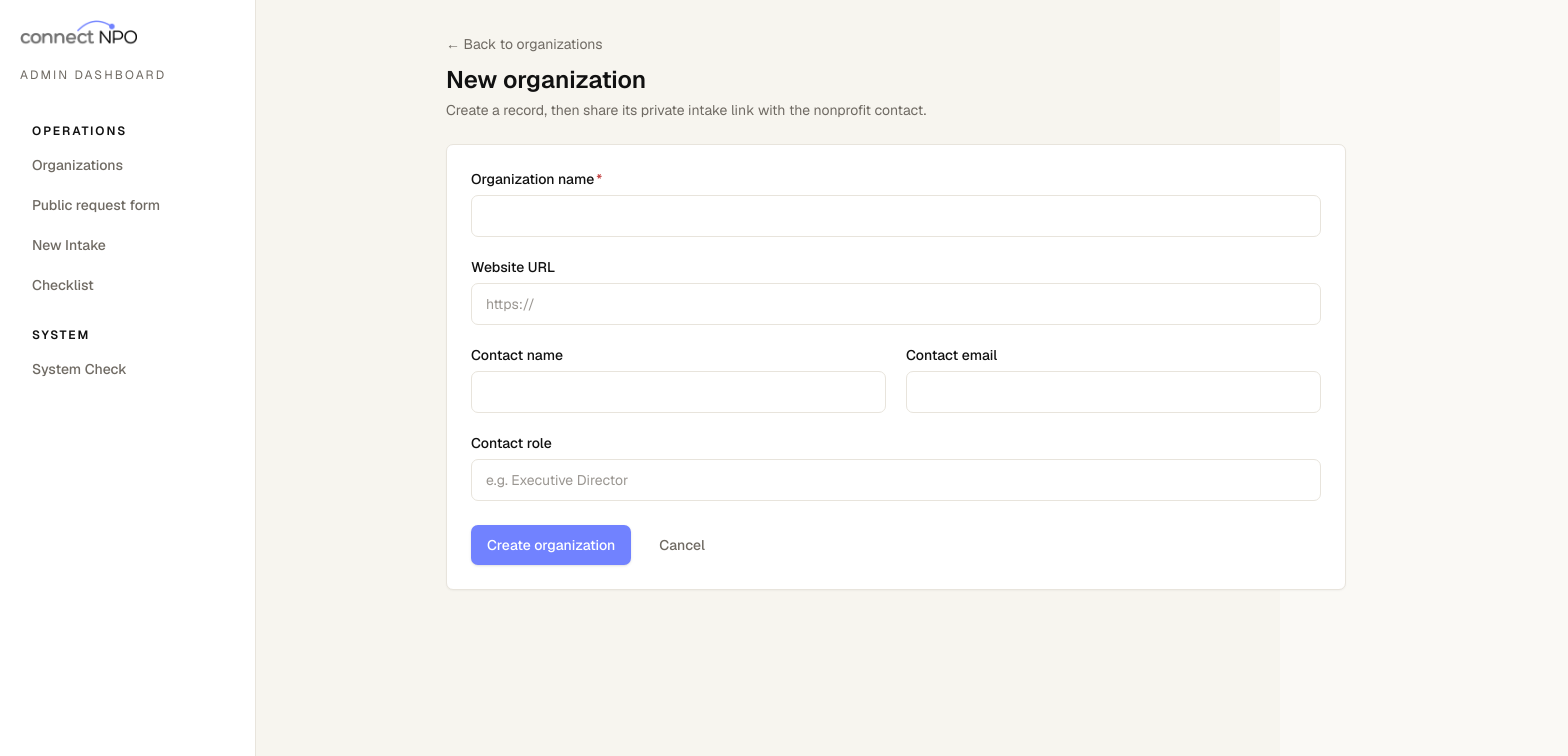
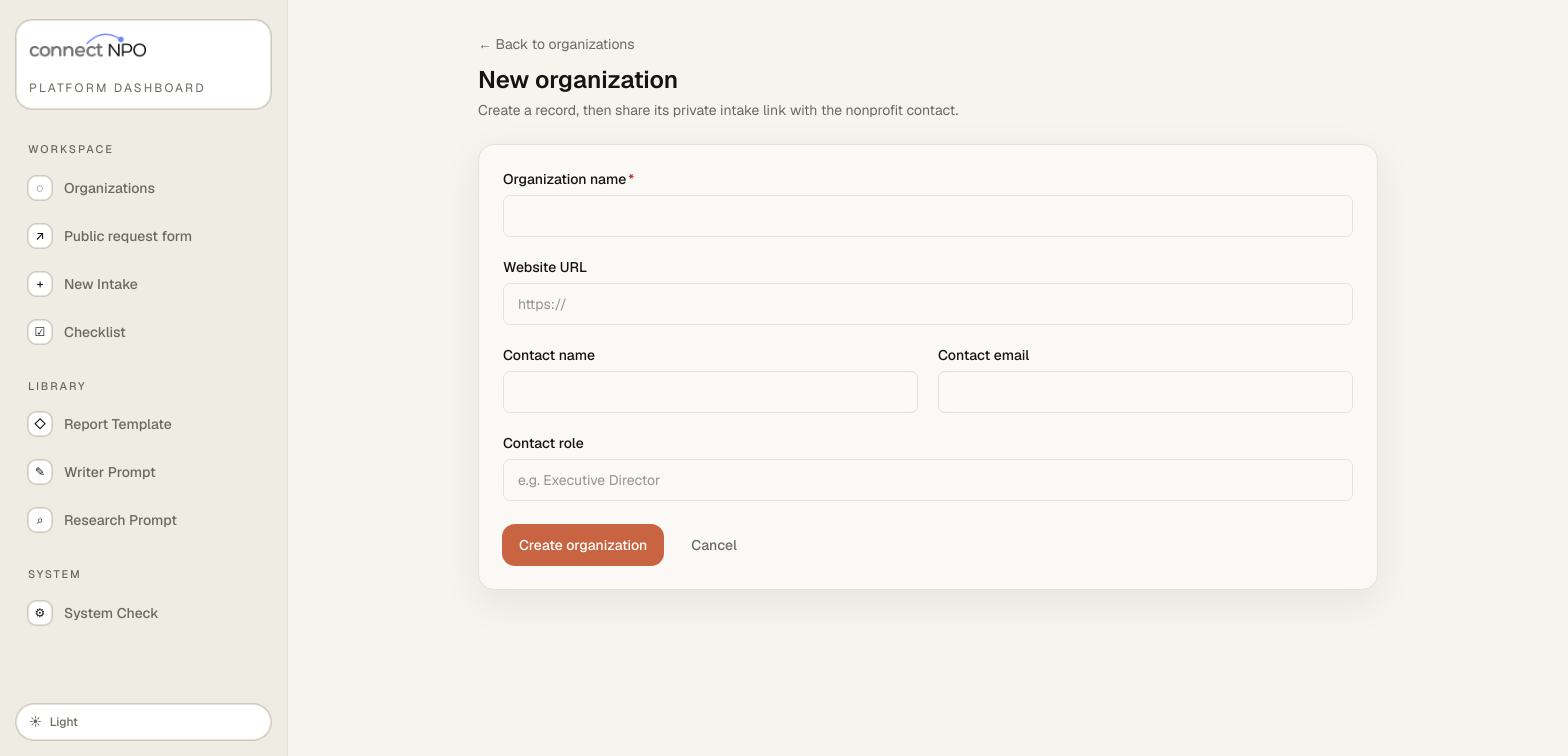
Before and after one commit to connectNPO/connectNPO_Intake-Dashboard, a Next.js app: page /admin/organizations/new in a window 1280 px wide. Shown: the top 756 px of the page, 1568 px wide, since content can reach past the window. Built offline with nearby package versions, Linux system fonts and the light colour scheme.

Commit message:
feat: refresh admin dashboard design

```diff
--- a/src/app/admin/layout.tsx
+++ b/src/app/admin/layout.tsx
@@ -1,21 +1,30 @@
 import Link from 'next/link';
 import { signOut } from '@/app/login/actions';
 import { Logo } from '@/components/Logo';
+import { ThemeToggle } from '@/components/ThemeToggle';
 import { Button } from '@/components/ui/Button';
 
 const navGroups = [
   {
-    label: 'Operations',
+    label: 'Workspace',
     items: [
-      { href: '/admin', label: 'Organizations' },
-      { href: '/request-review', label: 'Public request form', target: '_blank' },
-      { href: '/admin/organizations/new', label: 'New Intake' },
-      { href: '/admin/operations-checklist', label: 'Checklist' },
+      { href: '/admin', label: 'Organizations', icon: '◌' },
+      { href: '/request-review', label: 'Public request form', icon: '↗', target: '_blank' },
+      { href: '/admin/organizations/new', label: 'New Intake', icon: '+' },
+      { href: '/admin/operations-checklist', label: 'Checklist', icon: '☑' },
+    ],
+  },
+  {
+    label: 'Library',
+    items: [
+      { href: '/admin/report-template', label: 'Report Template', icon: '◇' },
+      { href: '/admin/report-writer-prompt', label: 'Writer Prompt', icon: '✎' },
+      { href: '/admin/research-agent-prompt', label: 'Research Prompt', icon: '⌕' },
     ],
   },
   {
     label: 'System',
-    items: [{ href: '/admin/system-check', label: 'System Check' }],
+    items: [{ href: '/admin/system-check', label: 'System Check', icon: '⚙' }],
   },
 ];
 
@@ -25,20 +34,22 @@ export default function AdminLayout({
   children: React.ReactNode;
 }) {
   return (
-    <div className="flex flex-1 flex-col bg-[#f7f5ef] lg:block">
-      <aside className="border-b border-border bg-surface lg:fixed lg:inset-y-0 lg:left-0 lg:z-20 lg:flex lg:w-64 lg:flex-col lg:overflow-y-auto lg:border-b-0 lg:border-r">
-        <div className="flex min-h-16 items-center justify-between gap-4 px-4 lg:min-h-0 lg:flex-1 lg:flex-col lg:items-stretch lg:justify-start lg:gap-10 lg:px-5 lg:py-5">
+    <div className="flex flex-1 flex-col bg-background lg:block">
+      <aside className="border-b border-border bg-[var(--sidebar)] lg:fixed lg:inset-y-0 lg:left-0 lg:z-20 lg:flex lg:w-72 lg:flex-col lg:overflow-y-auto lg:border-b-0 lg:border-r">
+        <div className="flex min-h-16 items-center justify-between gap-4 px-4 lg:min-h-full lg:flex-col lg:items-stretch lg:justify-start lg:gap-8 lg:px-4 lg:py-5">
           <div className="flex items-center justify-between gap-3 lg:block">
+            <div className="rounded-2xl border border-border bg-[var(--surface-elevated)] px-3 py-3 shadow-[0_0_0_1px_var(--ring)]">
               <Logo />
-            <p className="hidden text-xs uppercase tracking-[0.18em] text-muted lg:mt-3 lg:block">
-              Admin dashboard
+              <p className="mt-3 hidden text-xs uppercase tracking-[0.18em] text-muted lg:block">
+                Platform dashboard
               </p>
+            </div>
           </div>
 
           <nav className="hidden flex-1 flex-col gap-6 lg:flex" aria-label="Admin navigation">
             {navGroups.map((group) => (
               <div key={group.label} className="flex flex-col gap-2">
-                <p className="px-3 text-xs font-semibold uppercase tracking-[0.16em] text-[#111111]">
+                <p className="px-3 text-[11px] font-medium uppercase tracking-[0.18em] text-muted">
                   {group.label}
                 </p>
                 <div className="flex flex-col gap-1">
@@ -47,8 +58,11 @@ export default function AdminLayout({
                       key={item.href}
                       href={item.href}
                       target={'target' in item ? item.target : undefined}
-                      className="rounded-[7px] px-3 py-2 text-sm font-medium text-muted transition-colors hover:bg-primary-soft hover:text-main"
+                      className="group inline-flex items-center gap-3 rounded-xl px-3 py-2.5 text-sm font-medium text-muted transition-colors hover:bg-primary-soft hover:text-main"
                     >
+                      <span className="grid h-6 w-6 place-items-center rounded-lg border border-border bg-[var(--surface-elevated)] text-xs text-main shadow-[0_0_0_1px_var(--ring)]">
+                        {item.icon}
+                      </span>
                       {item.label}
                     </Link>
                   ))}
@@ -66,23 +80,26 @@ export default function AdminLayout({
                 key={item.href}
                 href={item.href}
                 target={'target' in item ? item.target : undefined}
-                className="whitespace-nowrap rounded-[7px] px-3 py-2 text-sm font-medium text-muted hover:bg-primary-soft hover:text-main"
+                className="whitespace-nowrap rounded-full border border-border bg-surface px-3 py-2 text-sm font-medium text-muted hover:bg-primary-soft hover:text-main"
               >
                 {item.label}
               </Link>
             ))}
           </nav>
 
-          <form action={signOut} className="lg:mt-auto">
+          <div className="flex items-center gap-2 lg:flex-col lg:items-stretch">
+            <ThemeToggle />
+            <form action={signOut} className="lg:w-full">
               <Button type="submit" variant="ghost" size="sm" className="w-full lg:justify-start">
                 Sign out
               </Button>
             </form>
           </div>
+        </div>
       </aside>
 
-      <main className="w-full flex-1 px-4 py-8 lg:ml-64 lg:px-8">
-        <div className="mx-auto w-full max-w-[1200px]">{children}</div>
+      <main className="w-full flex-1 px-4 py-8 lg:ml-72 lg:px-8">
+        <div className="mx-auto w-full max-w-[1180px]">{children}</div>
       </main>
     </div>
   );
--- a/src/app/globals.css
+++ b/src/app/globals.css
@@ -1,17 +1,66 @@
 @import "tailwindcss";
 
-/* connectNPO palette */
+/* Claude-inspired warm editorial palette for connectNPO */
 :root {
-  --background: #faf9f5;
-  --surface: #ffffff;
-  --primary: #7182ff;
-  --primary-soft: #ececff;
-  --muted-text: #6f6a63;
-  --main-text: #111111;
-  --border: #e8e4dc;
-  --success: #2f9e6d;
-  --warning: #c88719;
-  --danger: #c24141;
+  color-scheme: light;
+  --background: #f5f4ed;
+  --surface: #faf9f5;
+  --surface-elevated: #ffffff;
+  --sidebar: #eeece3;
+  --primary: #c96442;
+  --primary-hover: #b75637;
+  --primary-soft: #f1dfd5;
+  --muted-text: #6b6961;
+  --main-text: #141413;
+  --border: #e4e1d6;
+  --border-strong: #d1cfc5;
+  --success: #3f7d5c;
+  --warning: #a66b1f;
+  --danger: #b53333;
+  --ring: #cfcac0;
+  --shadow-soft: 0 12px 40px rgba(20, 20, 19, 0.07);
+}
+
+[data-theme='dark'] {
+  color-scheme: dark;
+  --background: #191918;
+  --surface: #232321;
+  --surface-elevated: #2d2d2a;
+  --sidebar: #141413;
+  --primary: #d97757;
+  --primary-hover: #e68b68;
+  --primary-soft: #3a2a24;
+  --muted-text: #b0aea5;
+  --main-text: #f3f0e8;
+  --border: #30302e;
+  --border-strong: #44433f;
+  --success: #7bb891;
+  --warning: #d8a657;
+  --danger: #e07a71;
+  --ring: #494842;
+  --shadow-soft: 0 18px 50px rgba(0, 0, 0, 0.28);
+}
+
+@media (prefers-color-scheme: dark) {
+  :root:not([data-theme='light']) {
+    color-scheme: dark;
+    --background: #191918;
+    --surface: #232321;
+    --surface-elevated: #2d2d2a;
+    --sidebar: #141413;
+    --primary: #d97757;
+    --primary-hover: #e68b68;
+    --primary-soft: #3a2a24;
+    --muted-text: #b0aea5;
+    --main-text: #f3f0e8;
+    --border: #30302e;
+    --border-strong: #44433f;
+    --success: #7bb891;
+    --warning: #d8a657;
+    --danger: #e07a71;
+    --ring: #494842;
+    --shadow-soft: 0 18px 50px rgba(0, 0, 0, 0.28);
+  }
 }
 
 @theme inline {
@@ -28,11 +77,23 @@
   --font-sans: var(--font-geist-sans);
 }
 
+html {
+  background: var(--background);
+}
+
 body {
-  background: var(--background);
+  background:
+    radial-gradient(circle at 50% -20%, color-mix(in srgb, var(--primary) 10%, transparent), transparent 34rem),
+    var(--background);
   color: var(--main-text);
   font-family: var(--font-sans), ui-sans-serif, system-ui, -apple-system,
     "Segoe UI", Roboto, Arial, sans-serif;
+}
+
+.font-editorial {
+  font-family: Georgia, "Times New Roman", serif;
+  font-weight: 500;
+  letter-spacing: -0.035em;
 }
 
 button,
@@ -52,12 +113,18 @@ button:disabled,
   outline-offset: 2px;
 }
 
+::selection {
+  background: var(--primary-soft);
+  color: var(--main-text);
+}
+
 .client-report h1,
 .client-report h2,
 .client-report h3 {
   color: var(--main-text);
-  font-weight: 700;
-  letter-spacing: -0.02em;
+  font-family: Georgia, "Times New Roman", serif;
+  font-weight: 500;
+  letter-spacing: -0.035em;
 }
 
 .client-report h1 {
--- a/src/app/layout.tsx
+++ b/src/app/layout.tsx
@@ -13,14 +13,25 @@ export const metadata: Metadata = {
     "Nonprofit growth readiness intake — a private, practical way to help connectNPO prepare a focused review and next-step recommendations.",
 };
 
+const themeScript = `
+(() => {
+  try {
+    const saved = localStorage.getItem('connectnpo-theme');
+    const preferred = window.matchMedia('(prefers-color-scheme: dark)').matches ? 'dark' : 'light';
+    document.documentElement.dataset.theme = saved || preferred;
+  } catch (_) {}
+})();
+`;
+
 export default function RootLayout({
   children,
 }: Readonly<{
   children: React.ReactNode;
 }>) {
   return (
-    <html lang="en" className={`${geistSans.variable} h-full antialiased`}>
+    <html lang="en" className={`${geistSans.variable} h-full antialiased`} suppressHydrationWarning>
       <body className="min-h-full flex flex-col bg-background text-main">
+        <script dangerouslySetInnerHTML={{ __html: themeScript }} />
         {children}
       </body>
     </html>
--- /dev/null
+++ b/src/components/ThemeToggle.tsx
@@ -0,0 +1,43 @@
+'use client';
+
+import { useEffect, useState } from 'react';
+
+type Theme = 'light' | 'dark';
+
+function getInitialTheme(): Theme {
+  if (typeof window === 'undefined') return 'light';
+
+  const saved = window.localStorage.getItem('connectnpo-theme');
+  if (saved === 'light' || saved === 'dark') return saved;
+
+  return window.matchMedia('(prefers-color-scheme: dark)').matches
+    ? 'dark'
+    : 'light';
+}
+
+function applyTheme(theme: Theme) {
+  document.documentElement.dataset.theme = theme;
+  window.localStorage.setItem('connectnpo-theme', theme);
+}
+
+export function ThemeToggle() {
+  const [theme, setTheme] = useState<Theme>(getInitialTheme);
+
+  useEffect(() => {
+    applyTheme(theme);
+  }, [theme]);
+
+  const nextTheme = theme === 'dark' ? 'light' : 'dark';
+
+  return (
+    <button
+      type="button"
+      onClick={() => setTheme(nextTheme)}
+      className="inline-flex h-9 items-center gap-2 rounded-full border border-border bg-[var(--surface-elevated)] px-3 text-xs font-medium text-muted shadow-[0_0_0_1px_var(--ring)] transition hover:text-main"
+      aria-label={`Switch to ${nextTheme} mode`}
+    >
+      <span aria-hidden="true">{theme === 'dark' ? '☾' : '☀'}</span>
+      <span className="hidden sm:inline">{theme === 'dark' ? 'Dark' : 'Light'}</span>
+    </button>
+  );
+}
--- a/src/components/ui/Button.tsx
+++ b/src/components/ui/Button.tsx
@@ -11,11 +11,13 @@ type ButtonProps = ButtonHTMLAttributes<HTMLButtonElement> & {
 
 const variants: Record<Variant, string> = {
   primary:
-    'bg-primary text-white hover:bg-[#5d6ef0] disabled:bg-[#b8c0ff] shadow-sm',
+    'bg-primary text-white hover:bg-[var(--primary-hover)] disabled:opacity-60 shadow-[0_0_0_1px_var(--primary)]',
   secondary:
-    'bg-surface text-main border border-border hover:bg-[#f3f1ec] disabled:opacity-60',
-  ghost: 'bg-transparent text-muted hover:bg-[#f0eee8] disabled:opacity-60',
-  danger: 'bg-danger text-white hover:bg-[#a93636] disabled:opacity-60 shadow-sm',
+    'bg-[var(--surface-elevated)] text-main border border-border hover:bg-primary-soft disabled:opacity-60 shadow-[0_0_0_1px_var(--ring)]',
+  ghost:
+    'bg-transparent text-muted hover:bg-primary-soft hover:text-main disabled:opacity-60',
+  danger:
+    'bg-danger text-white hover:brightness-95 disabled:opacity-60 shadow-[0_0_0_1px_var(--danger)]',
 };
 
 const sizes: Record<Size, string> = {
@@ -31,7 +33,7 @@ export const Button = forwardRef<HTMLButtonElement, ButtonProps>(
     return (
       <button
         ref={ref}
-        className={`inline-flex items-center justify-center gap-2 rounded-[7px] font-medium transition-colors disabled:cursor-not-allowed ${variants[variant]} ${sizes[size]} ${className}`}
+        className={`inline-flex items-center justify-center gap-2 rounded-xl font-medium transition-colors disabled:cursor-not-allowed ${variants[variant]} ${sizes[size]} ${className}`}
         {...props}
       />
     );
--- a/src/components/ui/Card.tsx
+++ b/src/components/ui/Card.tsx
@@ -6,7 +6,7 @@ export function Card({
 }: HTMLAttributes<HTMLDivElement>) {
   return (
     <div
-      className={`rounded-[7px] border border-border bg-surface p-6 shadow-[0_1px_2px_rgba(17,17,17,0.04)] ${className}`}
+      className={`rounded-2xl border border-border bg-surface p-6 shadow-[var(--shadow-soft)] ${className}`}
       {...props}
     />
   );
```
Also changed, not shown: src/app/admin/page.tsx (+40 -9 lines). Lines whose indentation alone changed are shown as unchanged.
